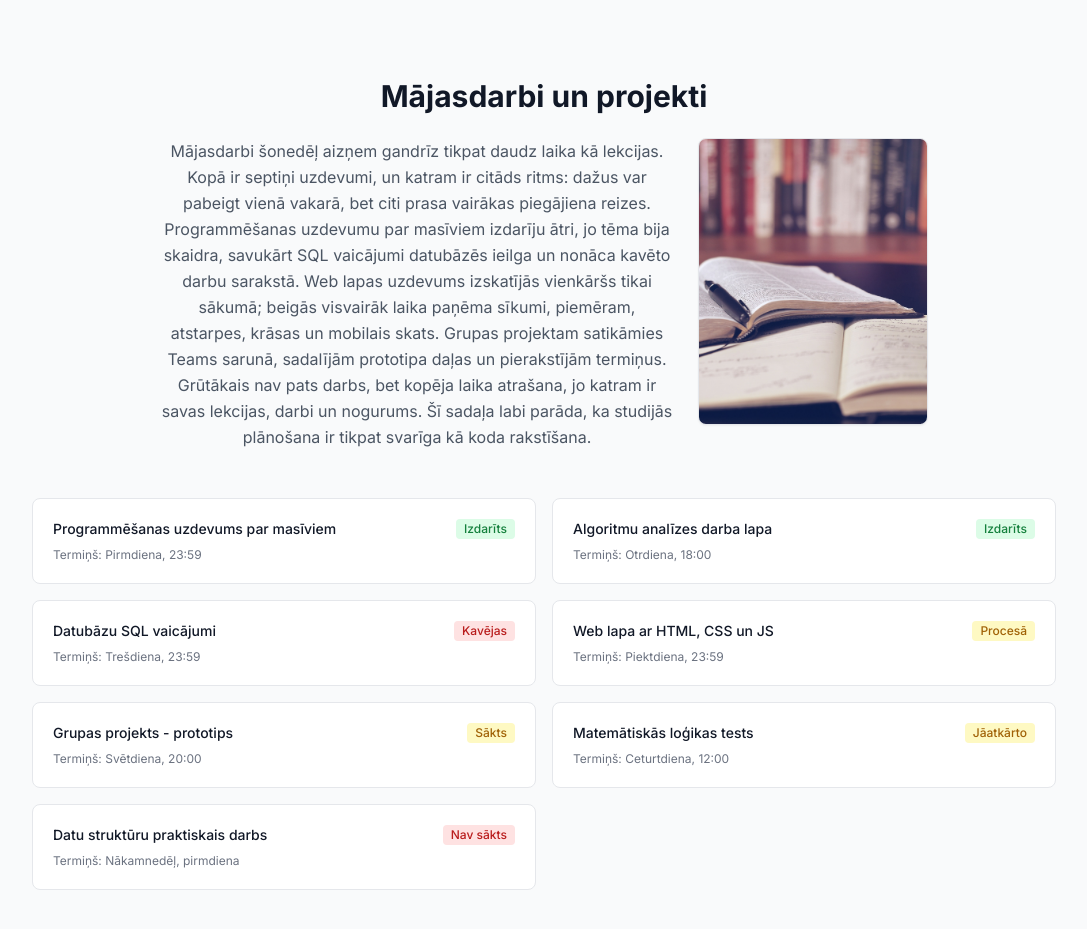
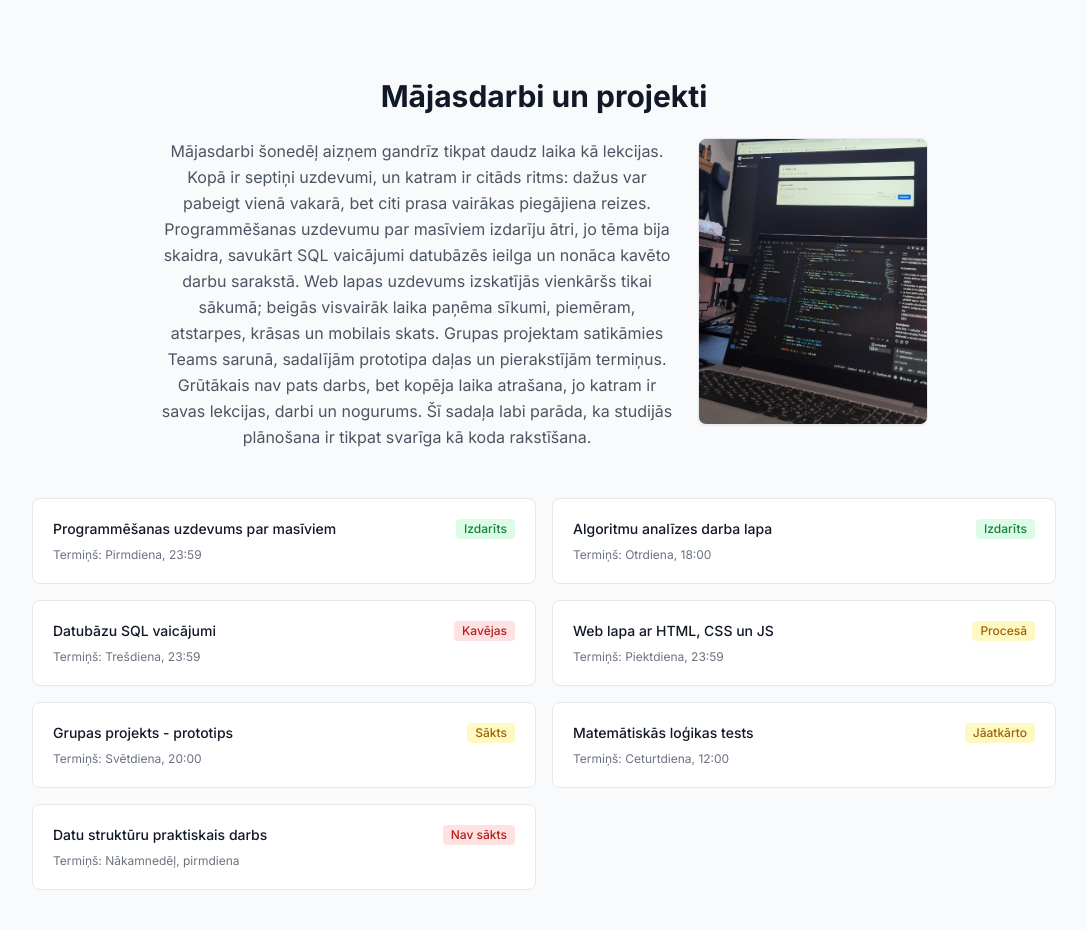
Before and after one commit to sabinestasuna/manalieliskanedela, a Next.js app: page / in a window 1280 px wide. Shown: the part 1860-2789 px from the top of the page, without its empty margins (96-1183 px from the left). Built offline with nearby package versions, Linux system fonts and the light colour scheme.

Commit message:
Replace homework section image

```diff
--- a/components/sections/MajasDarbi.tsx
+++ b/components/sections/MajasDarbi.tsx
@@ -38,8 +38,8 @@ export function MajasDarbi() {
 
             <figure className="overflow-hidden rounded-lg border border-gray-200 dark:border-gray-800 bg-white dark:bg-gray-950 shadow-sm">
               <Image
-                src="/images/homework-open-book.jpg"
-                alt="Atvērta grāmata un pieraksti kā ilustrācija mājasdarbiem un projektiem"
+                src="/images/homework-code-todo.png"
+                alt="Dators ar koda redaktoru un uzdevumu sarakstu kā ilustrācija mājasdarbiem un projektiem"
                 width={1920}
                 height={1271}
                 className="aspect-[4/5] w-full object-cover"
```
Also changed, not shown: public/images/homework-code-todo.png (added), public/images/homework-open-book.jpg (deleted).
